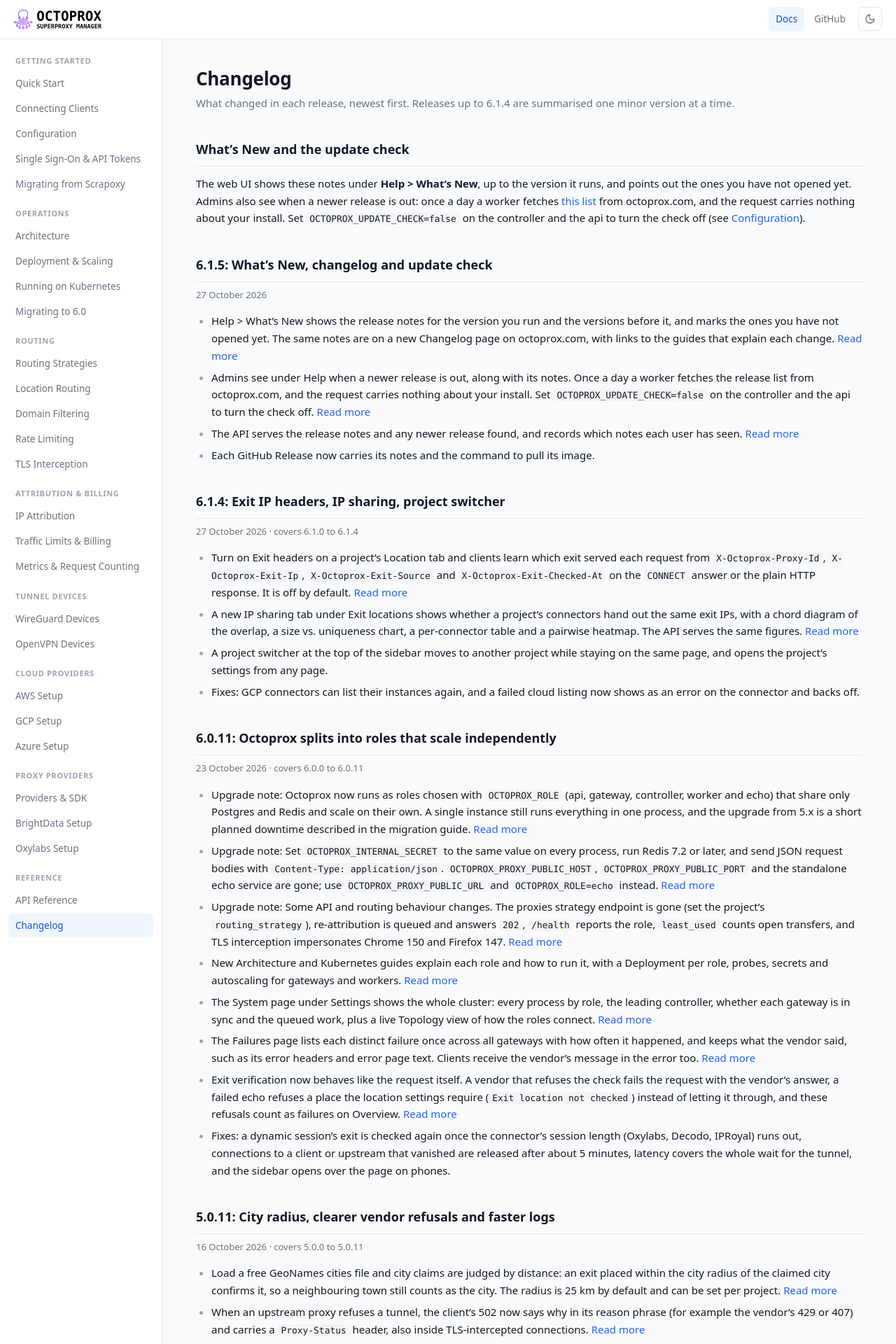
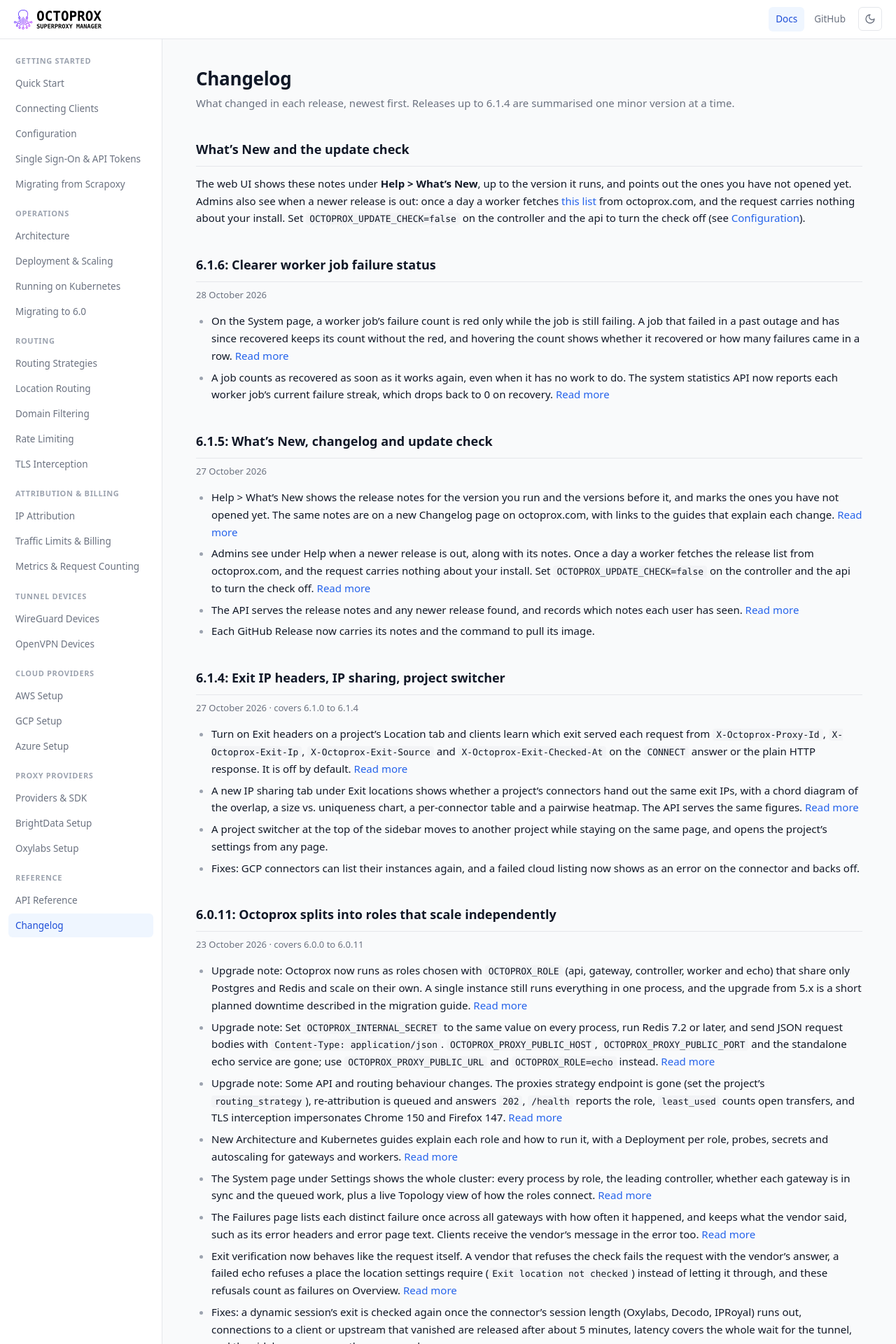
Before and after one commit to octoprox/octoprox, a Jekyll site: the page built from docs/changelog.md, in a window 1280 px wide. Shown: the top 1920 px of the page at 70% size. Built offline with Jekyll 4.4.1, drawn with Linux system fonts in a browser that asks for light colours.

Commit message:
Bump version to 6.1.6

```diff
--- a/docs/_data/releases.yml
+++ b/docs/_data/releases.yml
@@ -9,6 +9,15 @@
 #   title    a few words naming the main themes
 #   changes  what changed, for the people who use Octoprox; `docs` is a page
 #            on octoprox.com that explains it, such as connecting#exit-headers
+
+- version: 6.1.6
+  date: 2026-10-28
+  title: Clearer worker job failure status
+  changes:
+    - text: "On the System page, a worker job's failure count is red only while the job is still failing. A job that failed in a past outage and has since recovered keeps its count without the red, and hovering the count shows whether it recovered or how many failures came in a row."
+      docs: api#system-statistics
+    - text: "A job counts as recovered as soon as it works again, even when it has no work to do. The system statistics API now reports each worker job's current failure streak, which drops back to 0 on recovery."
+      docs: api#system-statistics
 
 - version: 6.1.5
   date: 2026-10-27
--- a/pyproject.toml
+++ b/pyproject.toml
@@ -1,6 +1,6 @@
 [project]
 name = "octoprox"
-version = "6.1.5"
+version = "6.1.6"
 description = "A dynamic and flexible proxy manager"
 readme = "README.md"
 requires-python = ">=3.12"
```
